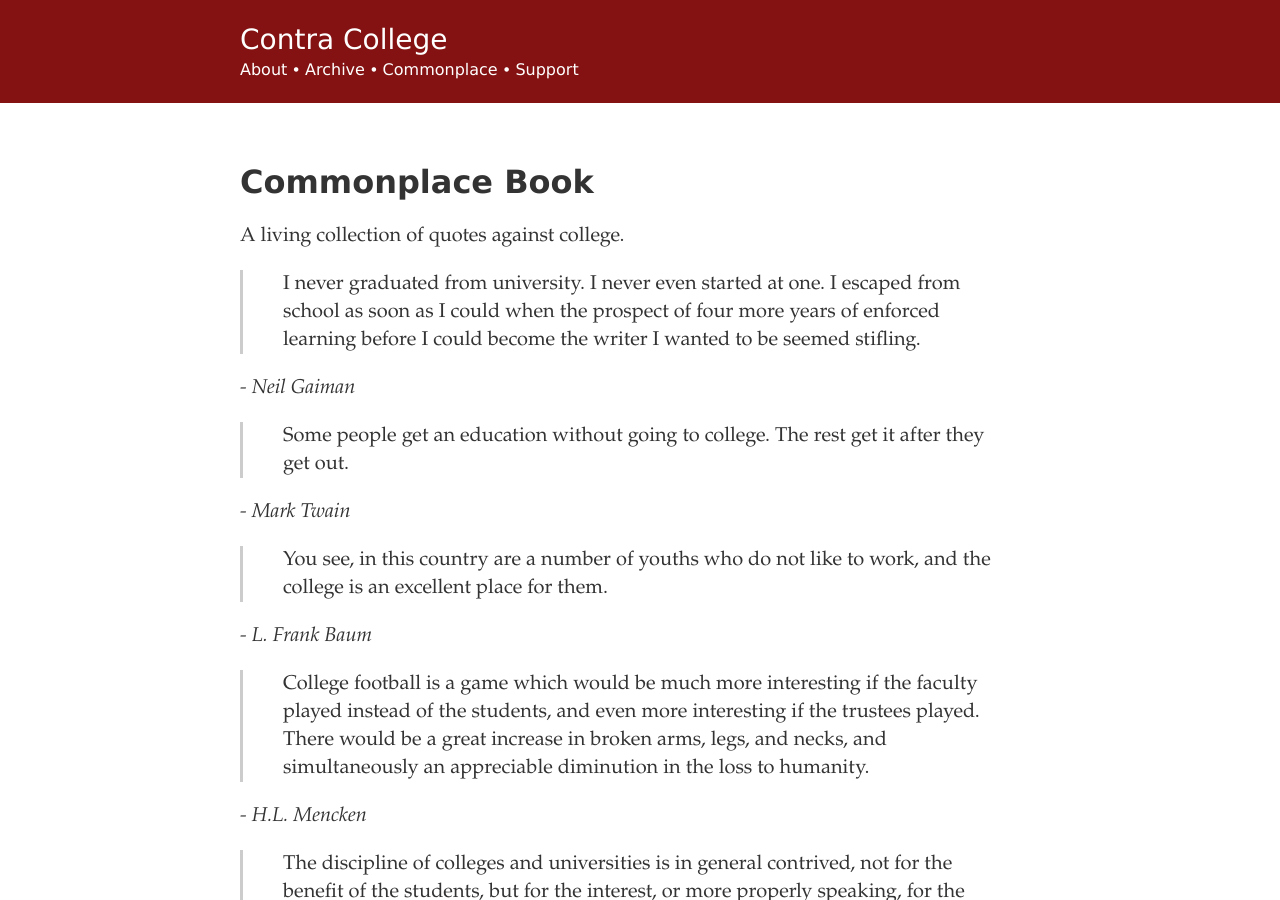
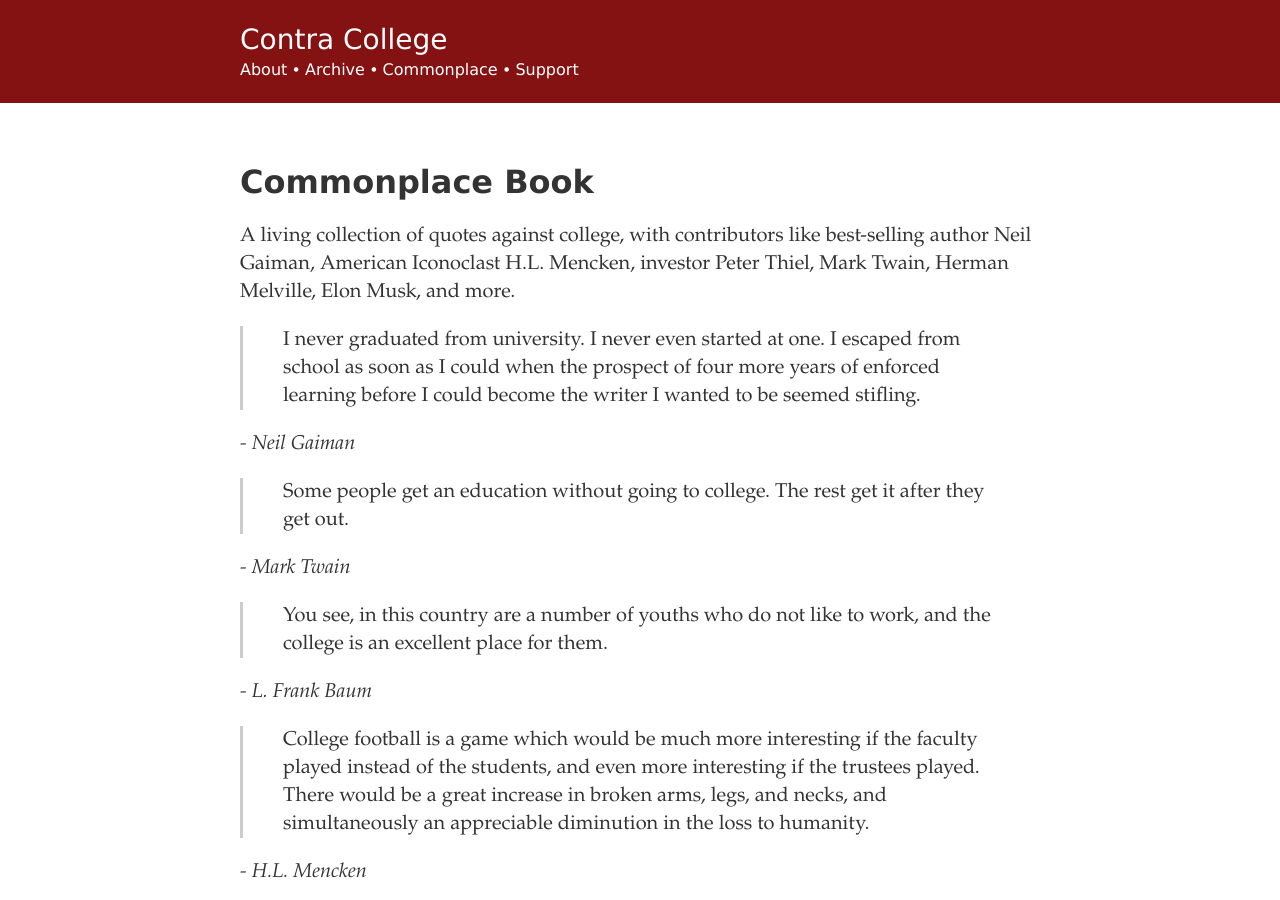
Before and after one commit to derykmakgill/nsi, a Jekyll site: the page built from commonplace.md, in a window 1280 px wide and 900 px high. Built offline with Jekyll 4.4.1, drawn with Linux system fonts in a browser that asks for light colours; our own code applies the rules of GitHub Pages for plain Markdown files.

Commit message:
Update commonplace.md

```diff
--- a/commonplace.md
+++ b/commonplace.md
@@ -4,7 +4,7 @@
 
 # Commonplace Book
 
-A living collection of quotes against college.
+A living collection of quotes against college, with contributors like best-selling author Neil Gaiman, American Iconoclast H.L. Mencken, investor Peter Thiel, Mark Twain, Herman Melville, Elon Musk, and more.
 
 
 > I never graduated from university. I never even started at one. I escaped from school as soon as I could when the prospect of four more years of enforced learning before I could become the writer I wanted to be seemed stifling.
```
